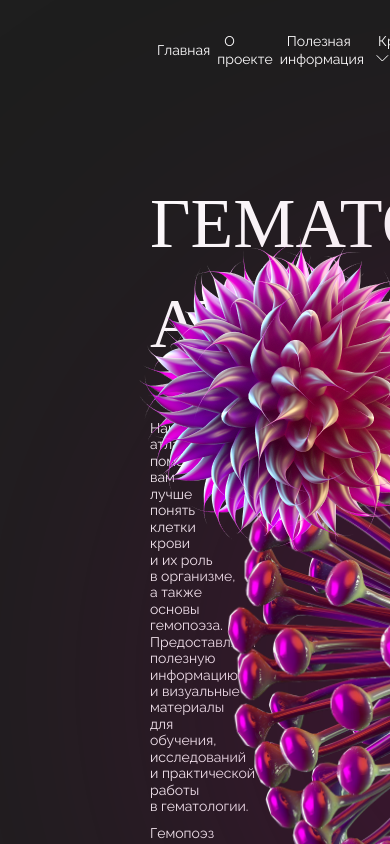
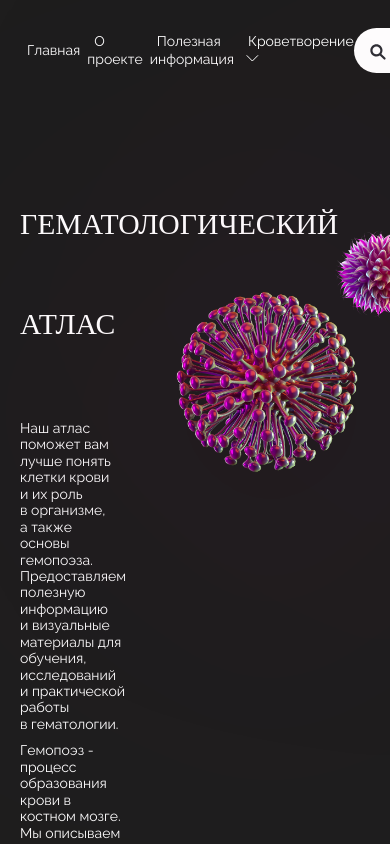
Before and after one commit to borshhevskijj/hematology-atlas, a React (Create React App) app in the folder view/: page / in a window 390 px wide. Built offline with nearby package versions, Linux system fonts and the light colour scheme; no server answers.

Commit message:
creating main screen adaptive

```diff
--- a/view/src/App.css
+++ b/view/src/App.css
@@ -9,9 +9,6 @@
 *::before, *::after{
     box-sizing: border-box;
 }
-/* #root{
-    overflow: hidden;
-} */
 html, body {
     height: 100%;
     margin: 0;
@@ -30,15 +27,47 @@ body{
     scroll-behavior: smooth;
     overflow-y: scroll;
 }
-header,section{
-    padding: 0 120px;
-    /* margin: 0 120px; */
+.container {
+    width: 100%;
+    max-width: 1700px;
+    box-sizing: inherit;
+    display: block;
+    padding-left: 120px;
+    padding-right:120px;
 }
+@media (max-width: 1200px) {
+    .container {
+        padding-left: 60px;
+        padding-right: 60px;
+      }
+  }
+  @media (max-width: 900px) {
+      .container {
+          padding-left: 30px;
+          padding-right: 30px;
+        }
+    }
+    @media (max-width: 400px) {
+      .container {
+        padding-left: 20px;
+        padding-right: 20px;
+      }
+    }
+@media (min-width: 1800px) {
+    .container {
+      /* max-width: none; */
+      margin: auto;
+    }
+  }
+
+
+
+
 p,li{
     line-height: 130%;
 }
 h1,h2{
-    font-size: 105px;
+    font-size: calc(7.1vw + 2px);
     line-height: 100px;
     font-family: 'Cormorant Garamond', serif;
     text-transform: uppercase;
@@ -51,14 +80,14 @@ h2{
 #aboutProject{
     padding-bottom: 180px;
 }
-@media (max-width:835px) {
+@media (max-width:900px) {
     body{
-        padding-left:30px ;
-        padding-right:30px ;
+        /* padding-left:30px ;
+        padding-right:30px ; */
         font-size: 14px;
     }
     h1{
-        font-size: 70px;
+        /* font-size: 70px; */
     }
     h2{
         font-size: 60px;
--- a/view/src/views/Hematopoiesis/HematopoiesisType.tsx
+++ b/view/src/views/Hematopoiesis/HematopoiesisType.tsx
@@ -66,7 +66,7 @@ const HematopoiesisType = () => {
     return <div>{error}</div>;
   }
   return (
-    <section style={{ paddingBottom: 250, paddingTop: 50 }}>
+    <section className="container" style={{ paddingBottom: 250, paddingTop: 50 }}>
       {data.length > 0 &&
         data.map((item: any) => {
           return <Accordion key={item.id} data={item} />;
--- a/view/src/views/homePage/MainScreen/Main.tsx
+++ b/view/src/views/homePage/MainScreen/Main.tsx
@@ -4,7 +4,7 @@ import img from "../../../assets/mainScreen/mainScreenHQ.webp";
 import img2 from "../../../assets/mainScreen/mainScreenImg2.png";
 const Main = () => {
   return (
-    <section className={cl.main}>
+    <section className={`${cl.main} container`}>
       <h1>
         <span>гематологический</span>
         <span>атлас</span>
--- a/view/src/views/homePage/MainScreen/main.module.css
+++ b/view/src/views/homePage/MainScreen/main.module.css
@@ -12,27 +12,30 @@
 }
 
 .contentWrapper p{
-    padding: 0 110px 10px 0;
+    padding: 0 40px 10px 0;
 }
 .contentWrapper{
-    width: 35%;
+    /* width: 35%; */
+    width: calc(29% + 11vw);
 }
 .bigImageWrapper{
     position: relative;
-    width: 733px;
-    height:745px;
-    min-width: 733px;
-    min-height:745px;
+    /* width: 733px; */
+    width: 54vw;
+    /* height:745px; */
+    max-width: 733px;
+    max-height:745px;
     top: -140px;
 }
 .smallImageWrapper{
     position: absolute;
-    right: -220px;
-    top: -190px;
+    right: -16%;
+    top: -193px;
+    width: 24vw;
 }
 
-.bigImageWrapper img{
+.bigImageWrapper img,.smallImageWrapper img{
     width: 100%;
-    height: 100%;
+    /* height: 100%; */
     filter: drop-shadow(3px 32px 180px rgba(132, 1, 91, 0.53));
 }
--- a/view/src/views/homePage/aboutBloodCells/AboutBloodCells.tsx
+++ b/view/src/views/homePage/aboutBloodCells/AboutBloodCells.tsx
@@ -7,7 +7,7 @@ import img from "../../../assets/aboutBloodCells/bloodTypesImg.png";
 
 const AboutBloodCells = () => {
   return (
-    <section className={cl.aboutBloodCells} id="aboutBloodCells">
+    <section className={`${cl.aboutBloodCells} container`} id="aboutBloodCells">
       <h2>
         <span>Немного о клетках</span>
         <span>крови</span>
--- a/view/src/views/homePage/aboutProject/AboutProject.tsx
+++ b/view/src/views/homePage/aboutProject/AboutProject.tsx
@@ -5,7 +5,7 @@ import img2 from "../../../assets/aboutProject/aboutprojectimg2.webp";
 
 const AboutProject = () => {
   return (
-    <section id="aboutProject">
+    <section id="aboutProject" className="container">
       <h2>О проекте</h2>
       <div className={cl.content}>
         <div className={`${cl.contentWrapper} ${cl.contentWrapperLeft}`}>
--- a/view/src/views/navBar/NavBar.tsx
+++ b/view/src/views/navBar/NavBar.tsx
@@ -11,7 +11,7 @@ interface Props {
 
 const NavBar: React.FC<Props> = ({ isOpen, SubmenuRef }) => {
   return (
-    <header id="main">
+    <header className="container" id="main">
       <nav>
         <ul>
           <li>
--- a/view/src/views/search/SearchPage.tsx
+++ b/view/src/views/search/SearchPage.tsx
@@ -57,7 +57,7 @@ const SearchPage = () => {
   }
 
   return (
-    <section className={cl.searchPage}>
+    <section className={`${cl.searchPage} container`}>
       {data && Object.keys(data).length && (
         <>
           <h2>{data.name}</h2>
--- a/view/src/views/search/input.module.css
+++ b/view/src/views/search/input.module.css
@@ -20,7 +20,7 @@
 
 .inputWrapper{
     position: relative;
-    width: 387px;
+    width: 27vw;
     height: 44px;
 }
 /* .inputContainer button{
```
Also changed, not shown: package.json (added, +7 -0 lines).
